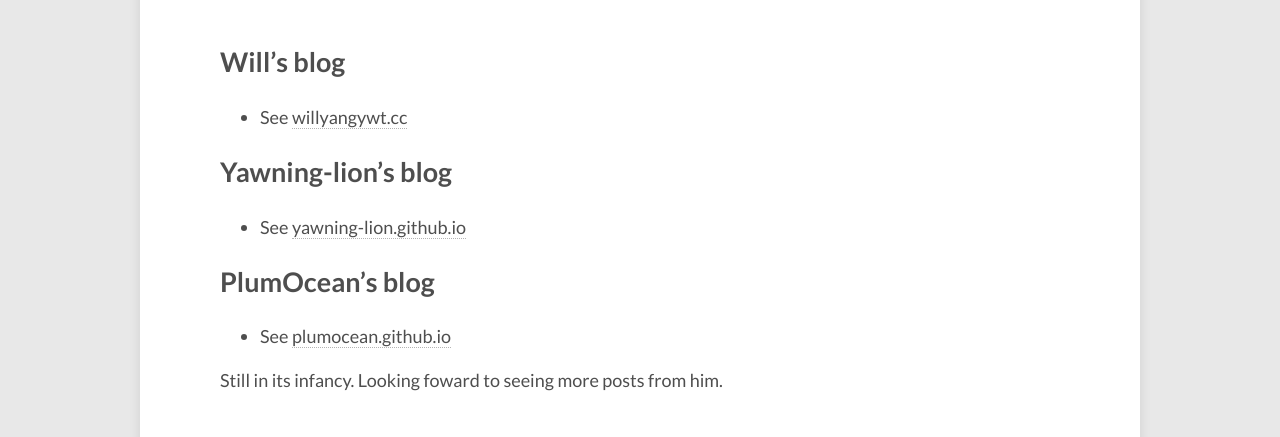
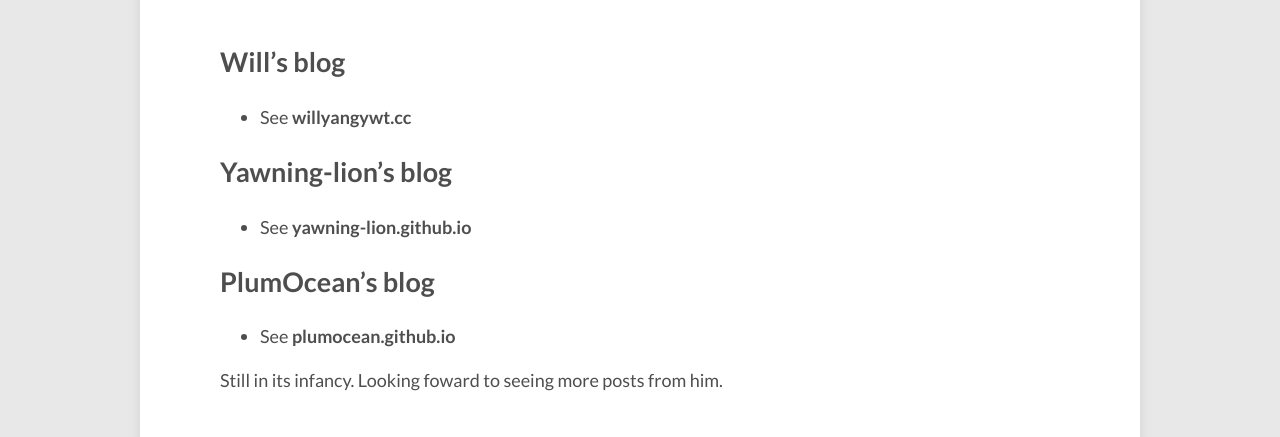
Before and after one commit to lucameng/lucameng.github.io, a Jekyll site: the page built from folks/index.md, in a window 1280 px wide. Shown: the part 479-916 px from the top of the page. Built offline with Jekyll 4.4.1, drawn with Linux system fonts in a browser that asks for light colours.

```diff
--- a/folks/index.md
+++ b/folks/index.md
@@ -10,14 +10,14 @@ modified: 2022-07-14
 
 ## Will's blog
 
-- See [willyangywt.cc](https://willyangywt.cc/)
+- See **[willyangywt.cc](https://willyangywt.cc/)**
 
 ## Yawning-lion's blog
 
-- See [yawning-lion.github.io](https://yawning-lion.github.io/)
+- See **[yawning-lion.github.io](https://yawning-lion.github.io/)**
 
 ## PlumOcean's blog
 
-- See [plumocean.github.io](https://yawning-lion.github.io/)
+- See **[plumocean.github.io](https://yawning-lion.github.io/)**
 
 Still in its infancy. Looking foward to seeing more posts from him.
```
